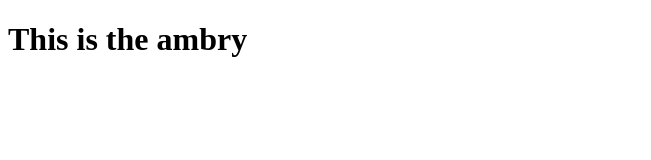
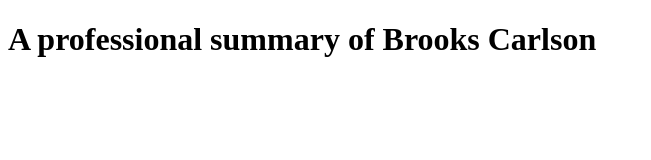
Before and after one commit to bcarlson-eng/bcarlson-eng.github.io, a plain HTML site: page index.html in a window 1280 px wide. Shown: the whole page, without its empty margins (0-651 px from the left). Drawn offline with Linux system fonts and the light colour scheme.

Commit message:
Update index.html
changed website from ambry to personal portfolio

```diff
--- a/index.html
+++ b/index.html
@@ -2,12 +2,12 @@
 <html lang="eng">
     <head>
         <title>
-            The Ambry
+            Brooks Carlson
         </title>
     </head>
     <body>
         <div>
-            <h1>This is the ambry</h1>
+            <h1>A professional summary of Brooks Carlson</h1>
         </div>
     </body>
 </html>
```
